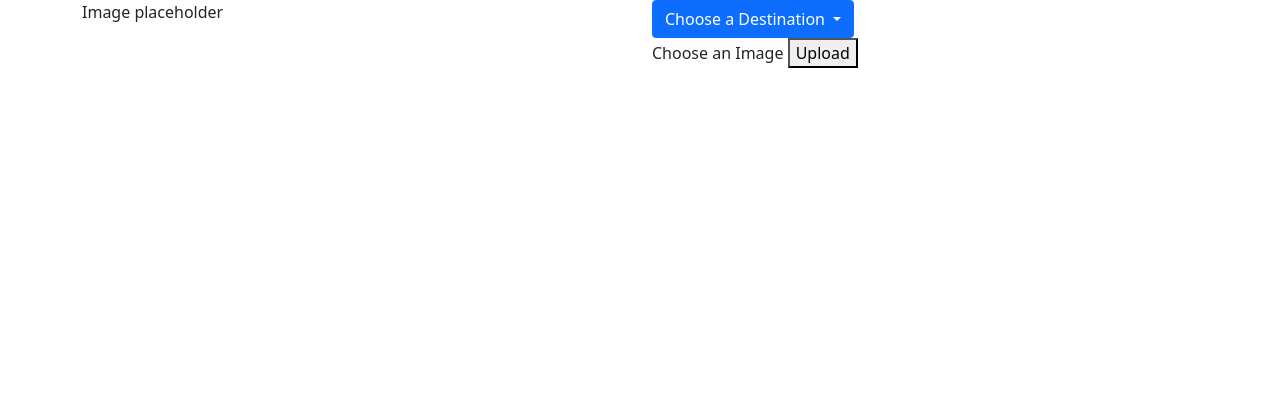
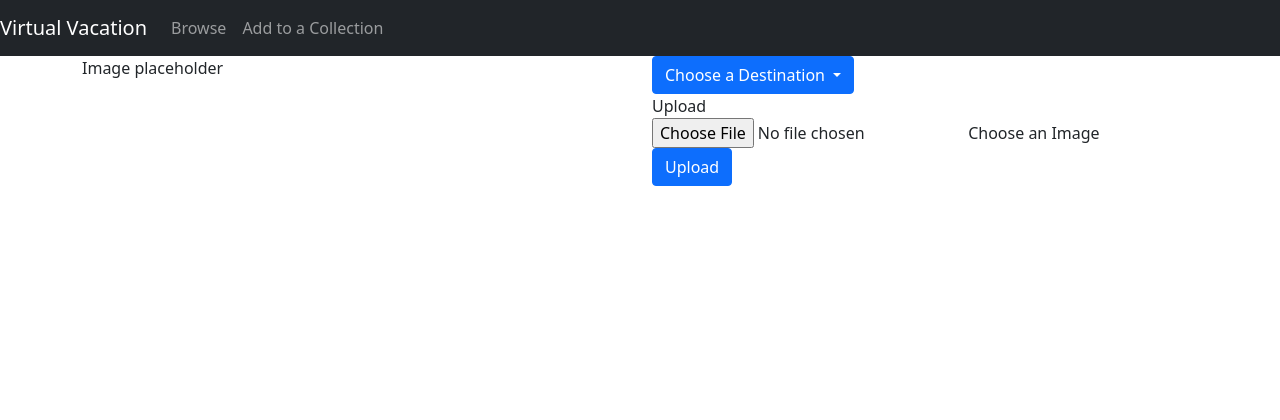
Before and after one commit to missy-davies/virtual-vacation, a Flask app: page /add in a window 1280 px wide. Shown: the top 420 px of the page. Run offline with Flask 2, Linux system fonts and the light colour scheme; data that the repository does not hold is empty; some libraries are stand-ins or nearby versions.

Commit message:
Render jinja templates for countries, add nav bar

```diff
--- a/crud.py
+++ b/crud.py
@@ -31,6 +31,18 @@ def return_destinations():
 
     return model.Destination.query.all()
 
+
+def get_destination_by_id(destination_id):
+    """Return destination by ID"""
+
+    return model.Destination.query.get(destination_id)
+
+
+def get_images_by_destination(destination):
+    """Return images given a destination object"""
+
+    return destination.images
+
 #------------------------------------------------------------------#
 
 if __name__ == '__main__':
--- a/server.py
+++ b/server.py
@@ -12,6 +12,8 @@ import sys
 app = Flask(__name__)
 app.secret_key = "demosecretkey"
 
+# TODO: Working on uploading images functionality
+UPLOAD_FOLDER_IMAGES = "./static/uploaded-img/"
 
 @app.route('/')
 def show_homepage():
@@ -22,11 +24,10 @@ def show_homepage():
     return render_template('home.html', destinations=destinations)
 
 
-@app.route('/destination/<destination_id>')
+@app.route('/destinations/<destination_id>')
 def show_gallery(destination_id):
     """Display page for each destination with images"""
 
-    # TODO: Need to write this crud function
     destination = crud.get_destination_by_id(destination_id)
     destination_images = crud.get_images_by_destination(destination)
 
--- a/templates/add.html
+++ b/templates/add.html
@@ -4,7 +4,6 @@
 
 {% block content %}
 <div class="container">
-	<!-- TODO: Add navbar here -->
 	<div class="row">
 		<div class="col">
 			<!-- TODO: Add image placeholder here -->
@@ -18,15 +17,19 @@
         </button>
         <ul class="dropdown-menu">
           {% for destination in destinations %}
-            <li>
-              <a href='destinations/{{ destination.destination_id }}'>{{ destination.name }}</a>
-            </li>
+            <li>{{ destination.name }}</li>
           {% endfor %}
         </ul>
       </div>
-      <!-- TODO: Add Upload Form here -->
-      Choose an Image
-      <button>Upload</button>
+      <!-- TODO: Working on form to upload images  -->
+      <div class="form-group">
+        <label>Upload</label>
+        <div class="custom-file">
+          <input type="file" class="custom-file-input" id="fileCol">
+          <label class="custom-file-label" for="fileCol">Choose an Image</label>
+        </div>
+        <button type="submit" class="btn btn-primary">Upload</button>
+      </div>
 		</div>
 	</div>
 </div>
--- a/templates/base.html
+++ b/templates/base.html
@@ -43,6 +43,23 @@
 	</head>
 
 	<body>
+		<!-- Dark Navbar: dark bg, navbar-dark theme -->
+    <nav class="navbar navbar-expand-md navbar-dark bg-dark">
+      <a class="navbar-brand" href="/">Virtual Vacation</a>
+      <button
+        class="navbar-toggler"
+        type="button"
+        data-toggle="collapse"
+        data-target="#navExpandContent3">
+        <span class="navbar-toggler-icon"></span>
+      </button>
+      <div class="navbar-collapse collapse" id="navExpandContent3">
+        <div class="navbar-nav">
+					<a class="nav-item nav-link" href="/">Browse</a>
+          <a class="nav-item nav-link" href="/add">Add to a Collection</a>
+        </div>
+      </div>
+    </nav>
 		{% block content %}
 		{% endblock %}
 		<script src="/static/js/virtualvacation.js"></script>
--- a/templates/destination-details.html
+++ b/templates/destination-details.html
@@ -1,12 +1,10 @@
 {% extends 'base.html' %}
 
-<!-- {% block title %}{{ destination.name }}{% endblock %}  -->
-{% block title %}France{% endblock %}
+{% block title %}{{ destination.name }}{% endblock %}
 
 {% block content %}
 <div class="container">
-	<!-- TODO: Add navbar here -->
-	<h1>France</h1>
+	<h1>{{ destination.name }}</h1>
 	{% for image in destination_images %}
 		<div class="row">
 			<!-- TODO: Fix this line below -->
--- a/templates/home.html
+++ b/templates/home.html
@@ -4,11 +4,8 @@
 
 {% block content %}
 <div class="container">
-  <!-- TODO: Add nav bar here -->
   <div class="row">
     <div class="col">
-      <!-- TODO: Add logo here -->
-      <h1>Virtual Vacation</h1>
     </div>
   </div>
   <div class="row">
```
